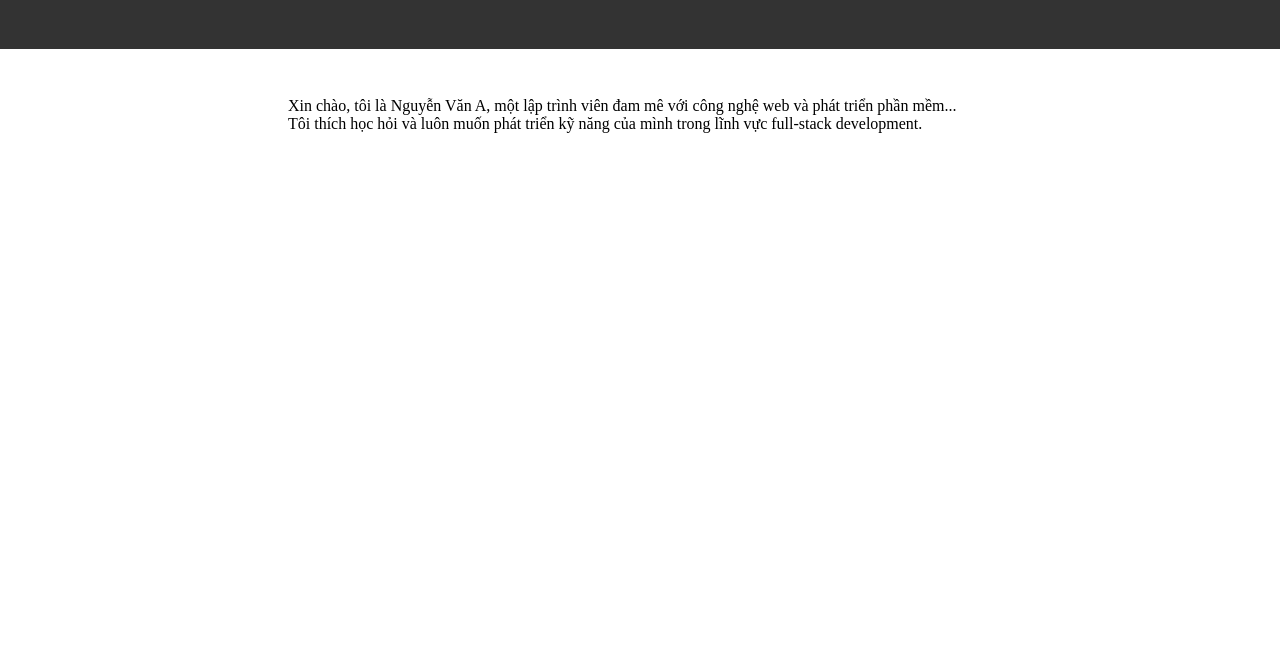
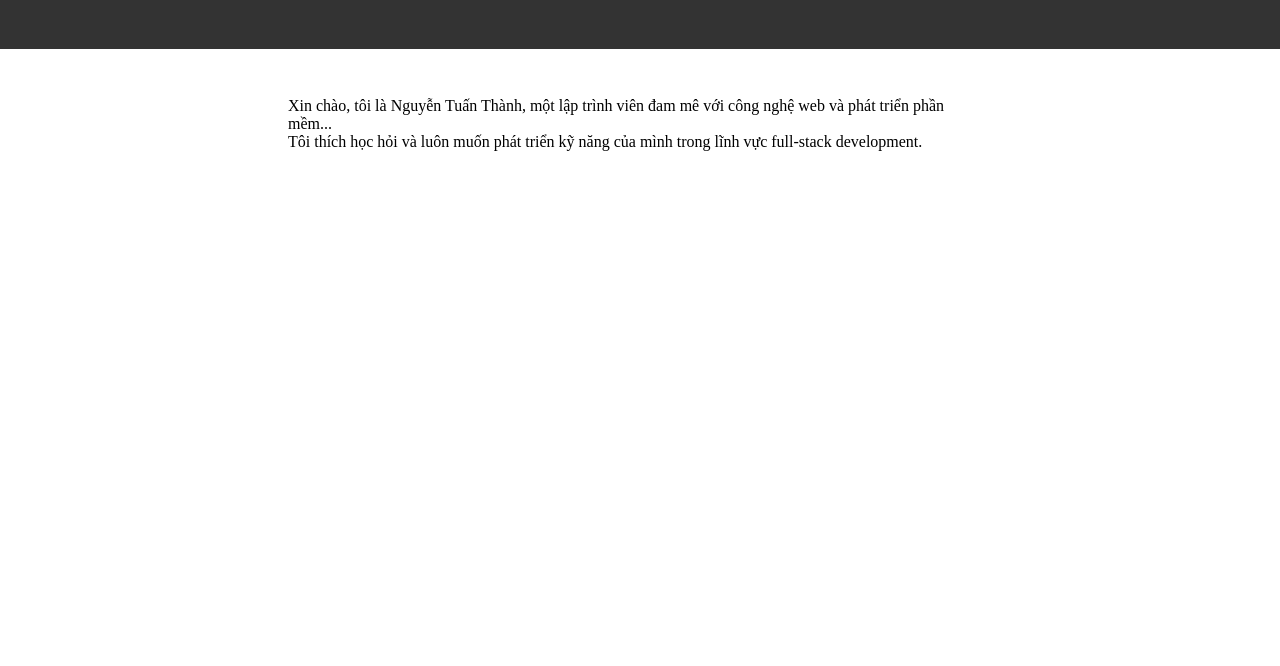
Before and after one commit to nguyentuanthanhdmxah-dotcom/my-portfolio, a plain HTML site: page about.html in a window 1280 px wide. Shown: the part 134-800 px from the top of the page. Drawn offline with Linux system fonts and the light colour scheme.

Commit message:
Update about.html

```diff
--- a/about.html
+++ b/about.html
@@ -18,7 +18,7 @@
     </header>
 
     <section>
-        <p>Xin chào, tôi là Nguyễn Văn A, một lập trình viên đam mê với công nghệ web và phát triển phần mềm...</p>
+        <p>Xin chào, tôi là Nguyễn Tuấn Thành, một lập trình viên đam mê với công nghệ web và phát triển phần mềm...</p>
         <p>Tôi thích học hỏi và luôn muốn phát triển kỹ năng của mình trong lĩnh vực full-stack development.</p>
     </section>
 
```
